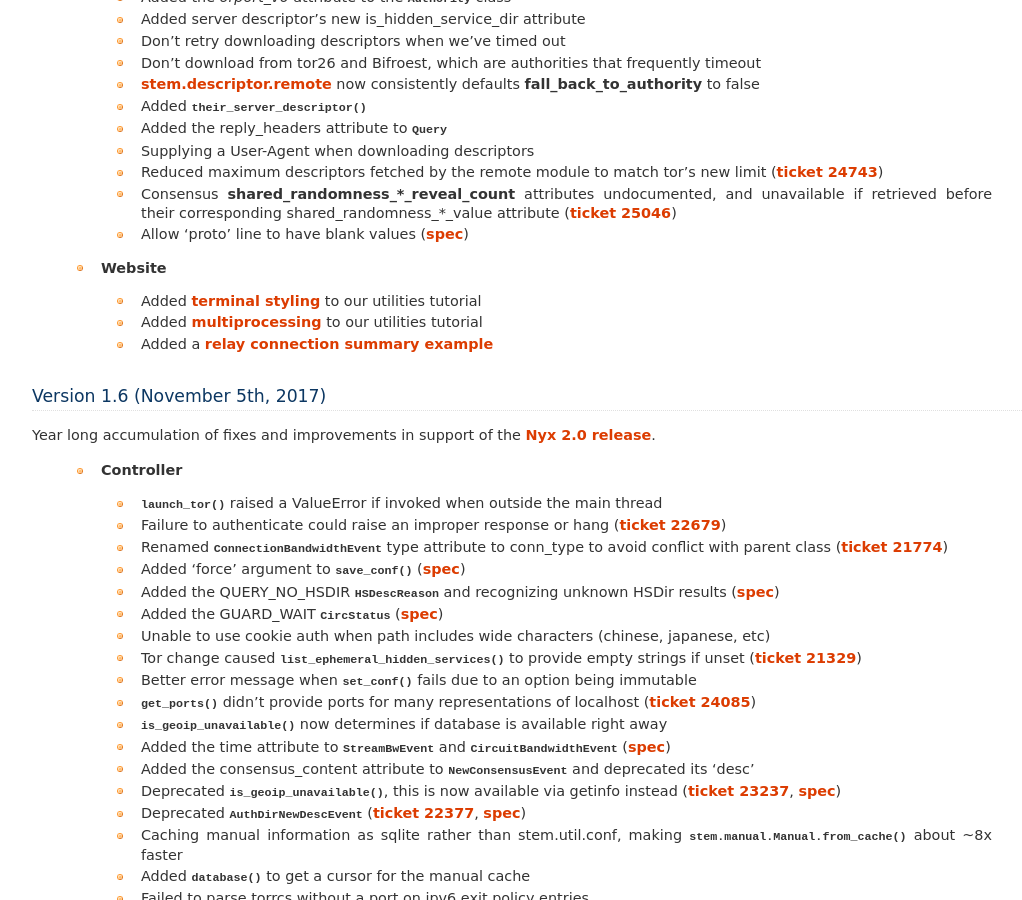
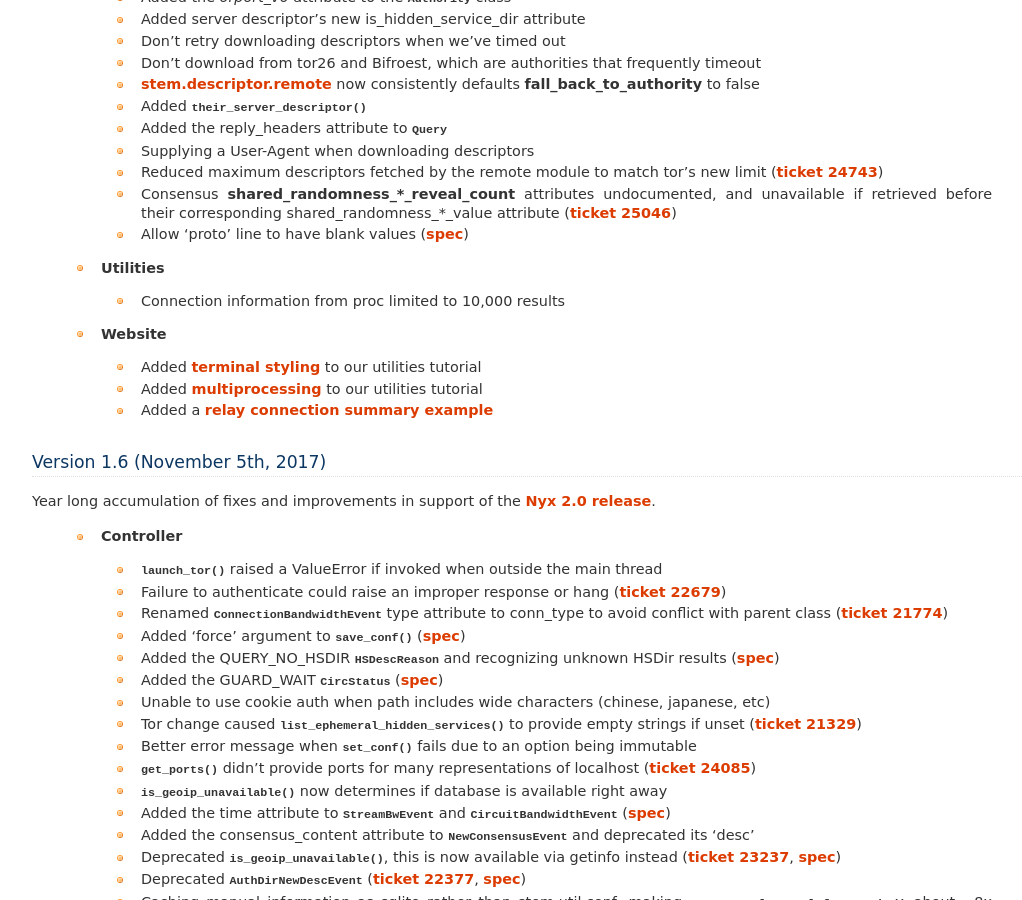
Before and after one commit to torproject/stem, a Sphinx documentation site: the page built from docs/change_log.rst, in a window 1280 px wide and 900 px high, scrolled down 1136 px. Shown: the whole window, without its empty margins (88-1110 px from the left). Built offline with Sphinx 7.4.7, drawn with Linux system fonts in a browser that asks for light colours.

Commit message:
Changelog entry for proc fix
On reflection this is definitely a good fix for some users to know about.

```diff
--- a/docs/change_log.rst
+++ b/docs/change_log.rst
@@ -72,6 +72,10 @@ The following are only available within Stem's `git repository
   * Reduced maximum descriptors fetched by the remote module to match tor's new limit (:trac:`24743`)
   * Consensus **shared_randomness_*_reveal_count** attributes undocumented, and unavailable if retrieved before their corresponding shared_randomness_*_value attribute (:trac:`25046`)
   * Allow 'proto' line to have blank values (:spec:`a8455f4`)
+
+ * **Utilities**
+
+  * Connection information from proc limited to 10,000 results
 
  * **Website**
 
```
